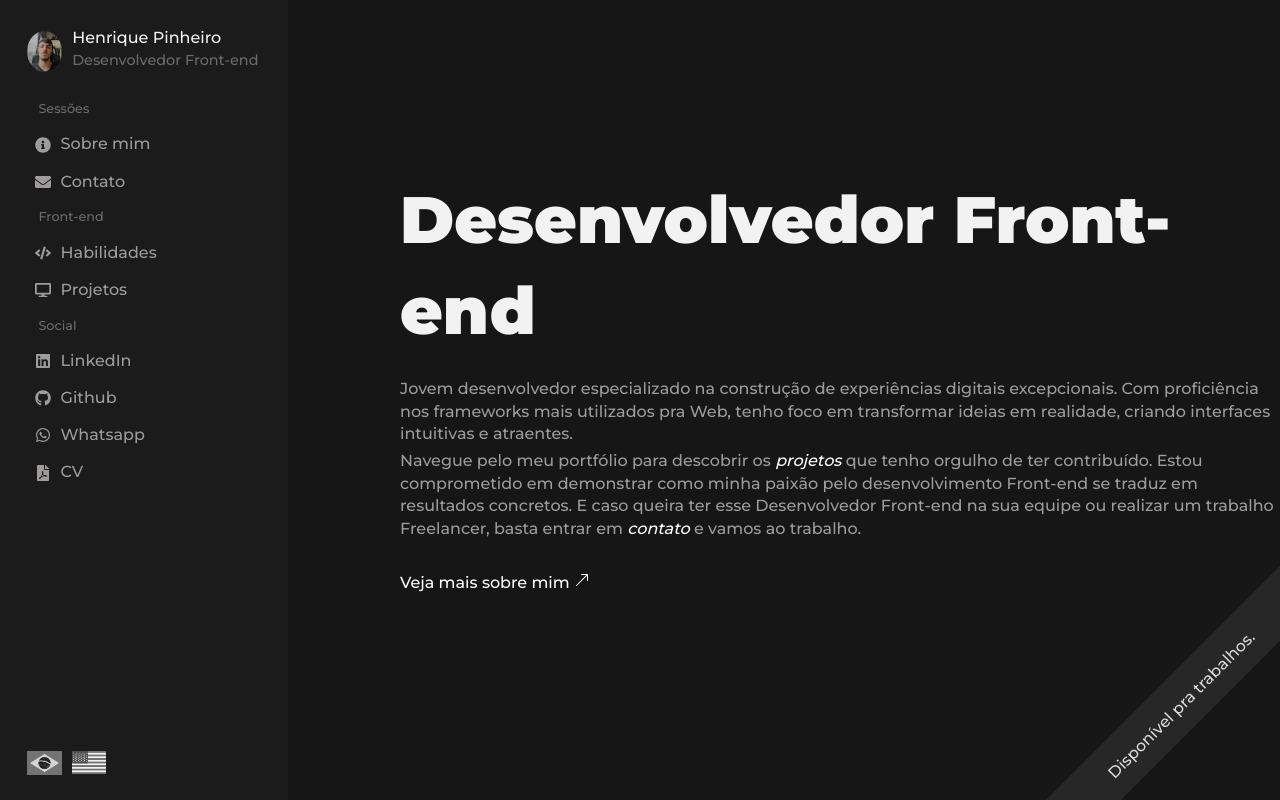
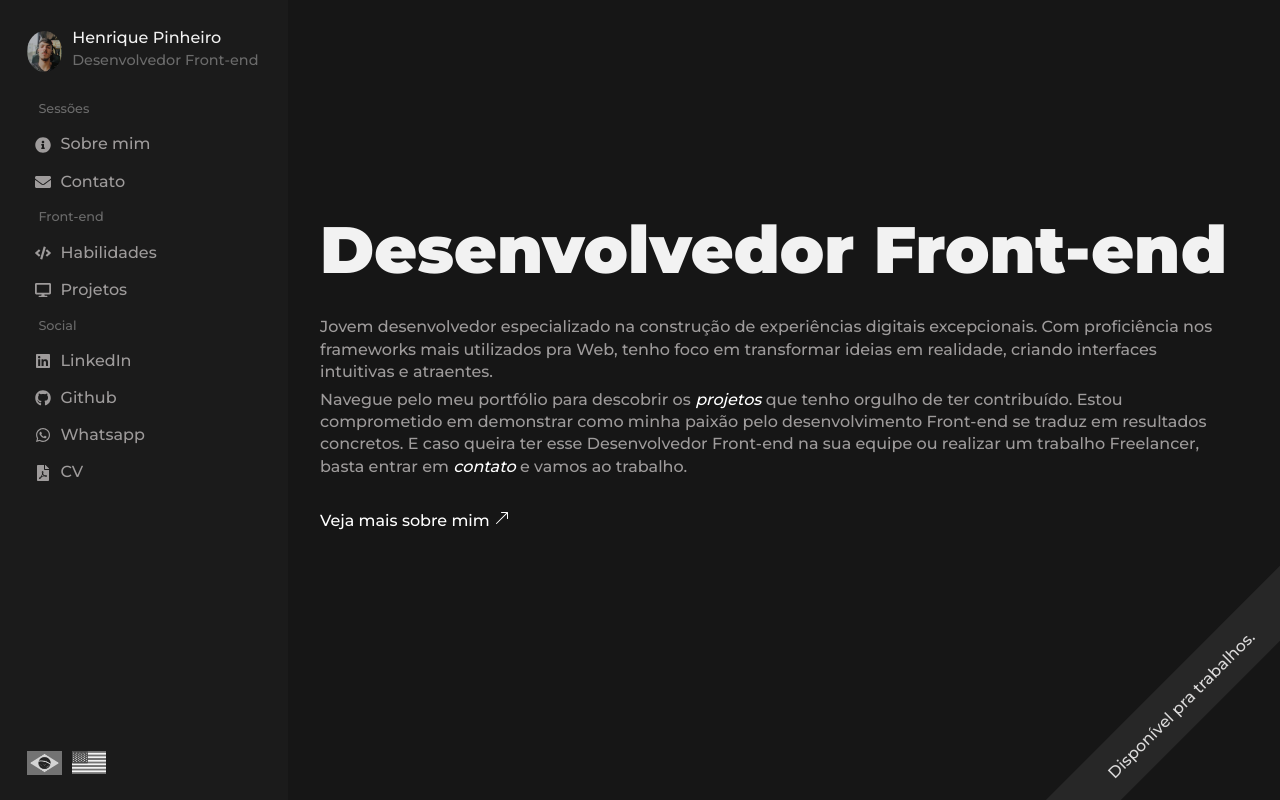
Before and after one commit to henriquepx/my_portfolio, a React (Vite) app: page / in a window 1280 px wide. Built offline with nearby package versions, Linux system fonts and the light colour scheme; a web font is replaced by a local one.

Commit message:
fix: faixa width

```diff
--- a/src/sections/Home.jsx
+++ b/src/sections/Home.jsx
@@ -11,7 +11,7 @@ const ContainerHome = styled.div`
     display: flex;
     flex-direction: column;
     justify-content: center;
-    padding-left: 25rem;
+    padding: 0rem 1.5rem 0rem 20rem;
     overflow: hidden;
     position: relative;
 
@@ -28,8 +28,11 @@ const ContainerHome = styled.div`
       justify-content: flex-start;
       text-align: left;
     }
-    @media (max-width: 360px) {
-      height: 100vh;
+    @media (max-width: 365px) {
+      height: 110vh;
+    }
+    @media (min-width: 366px) and (max-width: 400px) {
+      height: 96vh;
     }
     h1 {
       font-family: 'Montserrat', sans-serif;
@@ -67,7 +70,7 @@ const LinkHome = styled.a`
 `
 const ArrowToAbout = styled.a`
   display: inline-block;
-  margin: 2rem 0;
+  padding: 2rem 0 4rem 0;
   font-family: 'Montserrat', sans-serif;
   color: white;
   border-radius: 5px;
@@ -109,7 +112,7 @@ const Faixa = styled.div`
   p {
     color: #dad9d9;
   }
-  @media (max-width: 360px) {
+  @media (max-width: 361px) {
     bottom: 100px;
     padding: .8rem 11rem .8rem 5rem;
   }
```
Also changed, not shown: src/sections/Profile.jsx (+5 -4 lines).
